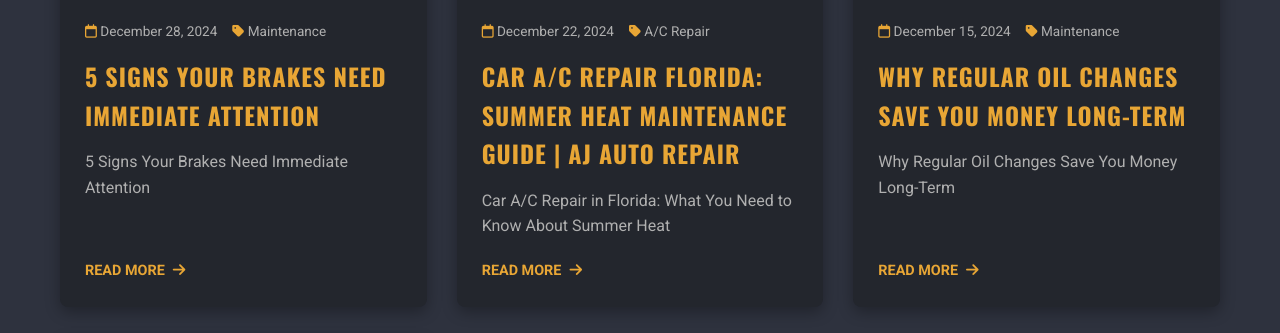
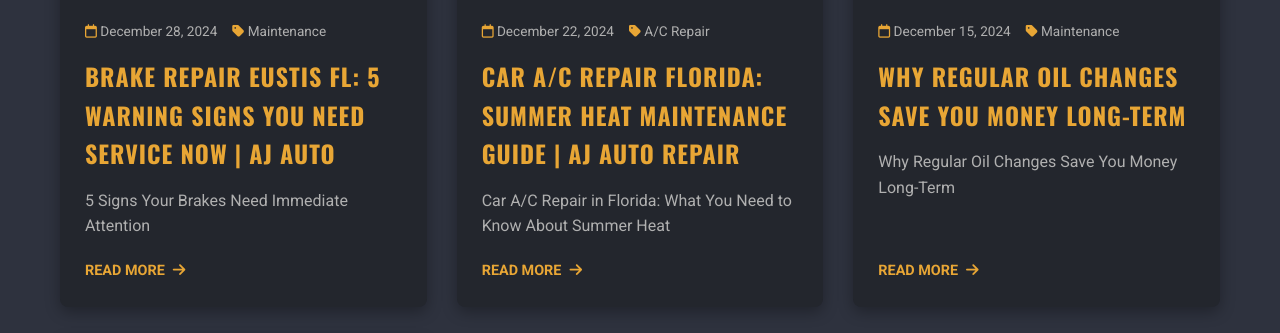
Before and after one commit to JamesBrownR/AJ-Auto-Repair, a Jekyll site: the page built from blog/index.html, in a window 1280 px wide and 900 px high, scrolled down 878 px, cut to the strip 202-535 px from the top of the window. Built offline with Jekyll 4.4.1, drawn with Linux system fonts in a browser that asks for light colours.

Commit message:
Update 2025-12-10-5-Signs-Your-Brakes-Need-Immediate-Attention.md

```diff
--- a/_posts/2025-12-10-5-Signs-Your-Brakes-Need-Immediate-Attention.md
+++ b/_posts/2025-12-10-5-Signs-Your-Brakes-Need-Immediate-Attention.md
@@ -1,17 +1,16 @@
 ---
 layout: blog
-title: "5 Signs Your Brakes Need Immediate Attention"
+title: "Brake Repair Eustis FL: 5 Warning Signs You Need Service Now | AJ Auto"
 date: December 28, 2024
-description: "Learn the critical warning signs that indicate your brakes need professional attention before it's too late."
+description: "Expert brake repair in Eustis, FL. Learn the 5 critical warning signs your brakes need immediate attention. Professional brake service for all vehicles."
 category: Maintenance
-date: December 28, 2024
 read_time: 5 min read
 image: "Pics/AJ2.webp"
 ---
 
 ## 5 Signs Your Brakes Need Immediate Attention
 
-Your brakes are the most critical safety system in your vehicle. When they fail, the consequences can be catastrophic. Unfortunately, many drivers ignore warning signs until it's too late. At AJ Auto Repair, we've seen countless cases where early intervention could have prevented dangerous situations and saved drivers money on extensive repairs. Here are five unmistakable signs that your brakes need professional attention right now.
+Your brakes are the most critical safety system in your vehicle. When they fail, the consequences can be catastrophic. Unfortunately, many drivers ignore warning signs until it's too late. At AJ Auto Repair in Eustis, FL, we've seen countless cases where early intervention could have prevented dangerous situations and saved drivers money on extensive repairs. Here are five unmistakable signs that your brakes need professional attention right now.
 
 ### 1. Squealing or Grinding Noises
 
@@ -21,9 +20,9 @@
 
 ### 2. Soft or Spongy Brake Pedal
 
-A healthy brake pedal should feel firm and responsive. If your pedal feels soft, spongy, or sinks to the floor when you press it, you likely have air in the brake lines or a brake fluid leak. This is a serious safety issue that requires immediate professional attention.
+A healthy brake pedal should feel firm and responsive. If your pedal feels soft, spongy, or sinks to the floor when you press it, you likely have air in the brake lines or a brake fluid leak. This is a serious safety issue that requires immediate professional brake repair.
 
-Air in the brake lines compresses when you apply pressure, reducing the hydraulic force that stops your vehicle. A brake fluid leak can lead to complete brake failure. Either way, this isn't something to put off until next week. Get your vehicle to a trusted mechanic immediately.
+Air in the brake lines compresses when you apply pressure, reducing the hydraulic force that stops your vehicle. A brake fluid leak can lead to complete brake failure. Either way, this is not something to put off until next week. Get your vehicle to a trusted mechanic immediately.
 
 ### 3. Vehicle Pulls to One Side
 
@@ -43,9 +42,9 @@
 
 Never ignore a brake warning light. Even if your brakes seem to be working fine, the warning light indicates that your vehicle's computer has detected an issue that could lead to brake failure. Bring your vehicle in for a diagnostic check as soon as possible.
 
-### Safety First
+### Professional Brake Repair in Eustis, Florida
 
-If you experience any of these symptoms, especially a soft brake pedal or warning lights, don't delay getting your brakes inspected. Your safety and the safety of others on the road depends on properly functioning brakes. At AJ Services, we offer comprehensive brake inspections and can diagnose issues quickly and accurately.
+If you experience any of these symptoms, especially a soft brake pedal or warning lights, do not delay getting your brakes inspected. Your safety and the safety of others on the road depends on properly functioning brakes. At AJ Auto Repair, we offer comprehensive brake inspections and can diagnose issues quickly and accurately.
 
 Regular brake maintenance is far less expensive than major repairs caused by neglect. We recommend having your brakes inspected at least once a year, or more frequently if you drive in stop-and-go traffic, tow heavy loads, or frequently drive in hilly terrain.
 
@@ -53,9 +52,11 @@
 
 ### Need Your Brakes Checked?
 
-Don't wait until it's too late. Schedule a brake inspection with AJ Services today and drive with confidence.
+Do not wait until it's too late. Schedule a brake inspection with AJ Auto Repair today and drive with confidence.
 
-**Contact AJ Services**
+**Contact AJ Auto Repair**
 📞 Call (352) 308-8142
 📍 1534 Kurt St, Eustis, FL 32726
 🌐 [Visit Our Website](https://ajautoandrepair.com/)
+
+**Expert Brake Service in Lake County, Florida** - Brake pad replacement, rotor resurfacing, brake fluid service, and complete brake system repair.
```
